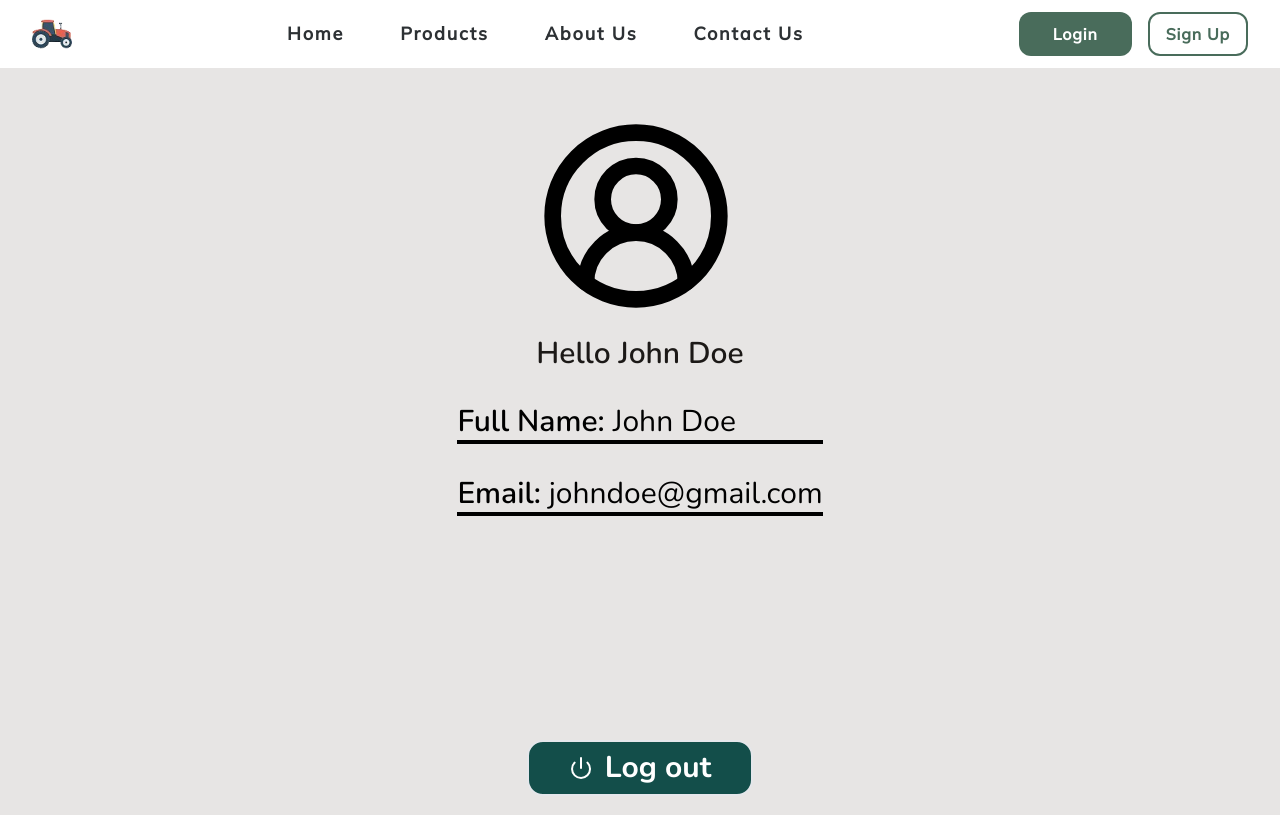
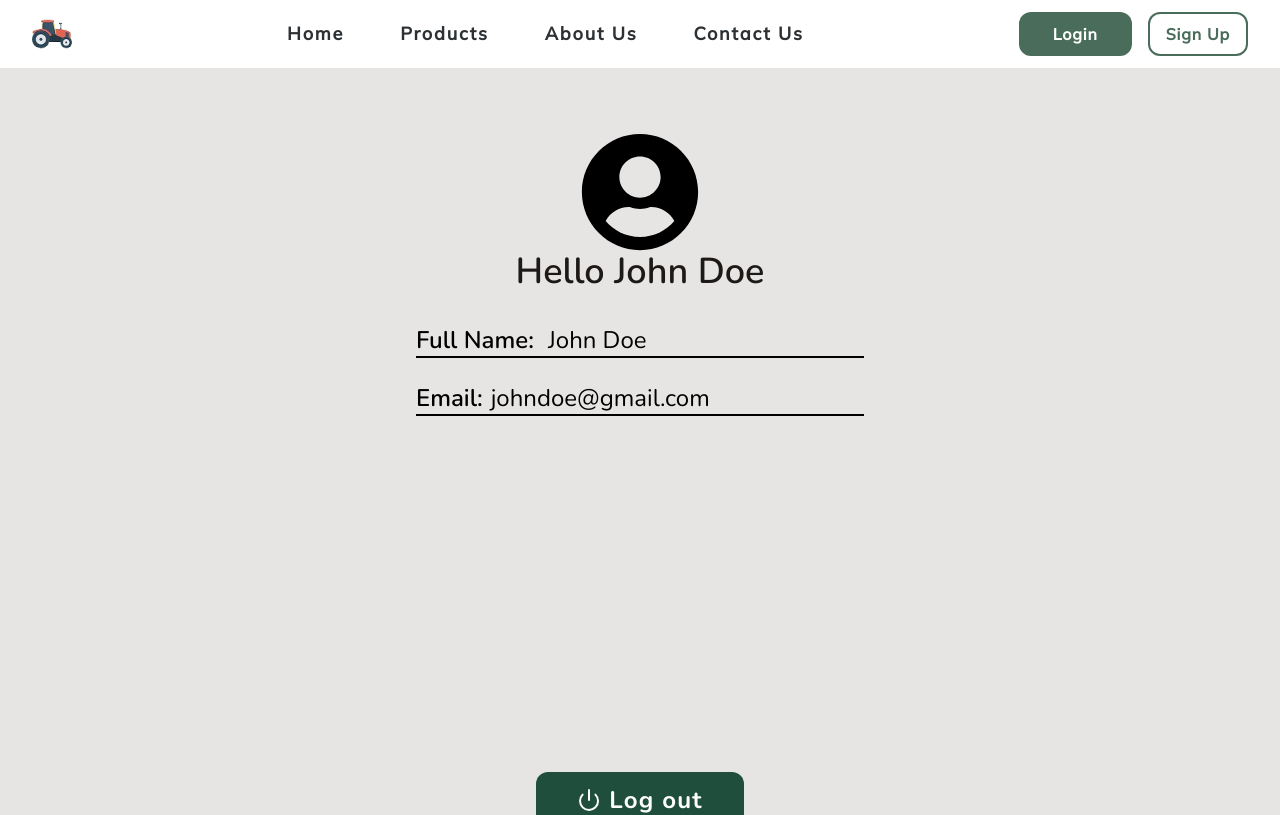
Before and after one commit to Ephy-kimotho/ukulima, a React (Vite) app: page /profile in a window 1280 px wide. Shown: the top 815 px of the page. Built offline with nearby package versions, Linux system fonts and the light colour scheme.

Commit message:
refactor: ensured profile page uses semantic elements

```diff
--- a/src/components/profile/ProfilePage.jsx
+++ b/src/components/profile/ProfilePage.jsx
@@ -1,43 +1,38 @@
-import { CircleUserRound, PowerIcon} from "lucide-react"
+import { PowerIcon } from "lucide-react";
+import { FaUserCircle } from "react-icons/fa";
 
 function ProfilePage() {
   //Js here
   return (
-    <div className="bg-stone-200 min-h-screen items-center flex flex-col font-nunito">
-      <div className="h-full">
-        <div className="mt-12 mb-8 justify-self-center">
-          <CircleUserRound color="#000" size={200} />
-          <p className="text-stone-900 text-3xl font-semibold mt-5">
-          Hello John Doe
-        </p>
+    <section className="bg-stone-200 min-h-screen font-nunito relative">
+      <div className="">
+        <article className="pt-16 mb-8 flex flex-col items-center">
+          <FaUserCircle color="#000" size={120} />
+          <p className="text-stone-900 text-4xl font-semibold">
+            Hello John Doe
+          </p>
+        </article>
+
+        <div className="w-11/12 max-w-md space-y-6  mx-auto text-2xl">
+          <p className="text-black border-b-2 border-black">
+            <span className="font-semibold">Full Name:</span>
+            <span className="pl-2"> John Doe</span>
+          </p>
+
+          <p className="text-black flex border-b-2 border-black">
+            <span className="font-semibold">Email:</span>
+            <span className="pl-2"> johndoe@gmail.com</span>
+          </p>
         </div>
-        <div className="w-full max-w-md text-3xl mt-8">
-          <div className="text-black flex mt-5">
-            <p className="font-semibold">
-              Full Name:
-            </p>
-            <p className="pl-2">
-              John Doe
-            </p>
-          </div>
-          <div className="bg-black pt-[0.26rem]"/>
-          <div className="text-black flex mt-8">
-            <p className="font-semibold">
-              Email:
-            </p>
-            <p className="pl-2">
-              johndoe@gmail.com
-            </p>
-          </div>
-          <div className="bg-black pt-[0.26rem]"/>
-        </div>
-        <div className="justify-self-center">
-          <button type="submit" className="border-2 font-bold text-3xl bg-teal-900 p-2 px-10 text-white mt-56 rounded-2xl flex items-center gap-3 active:bg-rose-600
-          active:text-white
-          active:border-stone-200 hover:text-teal-900 hover:bg-stone-200 hover:border-teal-900 hover:text-2xl" ><PowerIcon/> Log out</button>
+
+        {/* LOG OUT BUTTON */}
+        <div className="absolute bottom-10 left-0 right-0 flex justify-center">
+          <button className="flex items-center py-3 justify-center text-2xl font-bold rounded-xl gap-2 w-52 bg-moldGreen tracking-wider hover:scale-105 cursor-pointer active:scale-95 text-white">
+            <PowerIcon /> Log out
+          </button>
         </div>
       </div>
-    </div>
-  )
+    </section>
+  );
 }
-export default ProfilePage
+export default ProfilePage;
```
